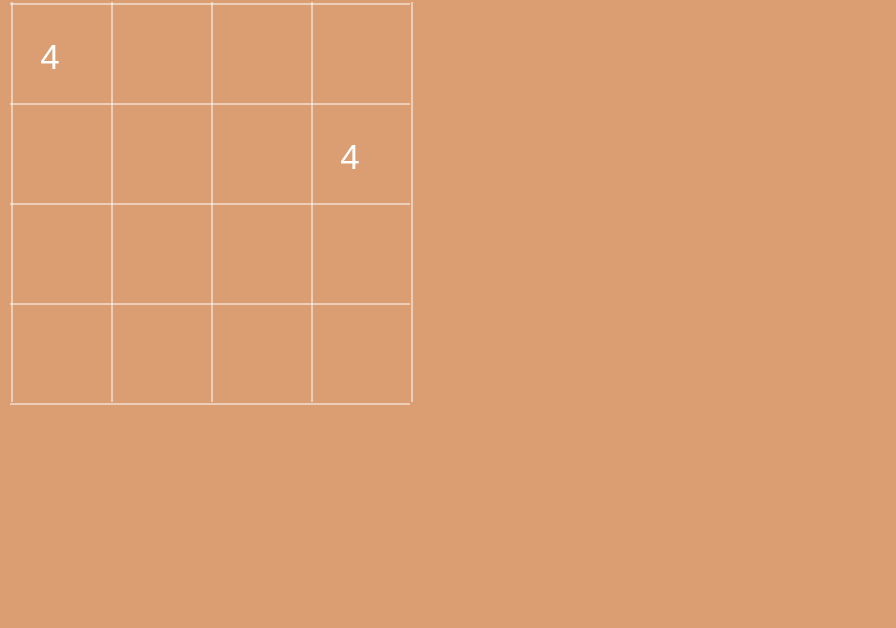
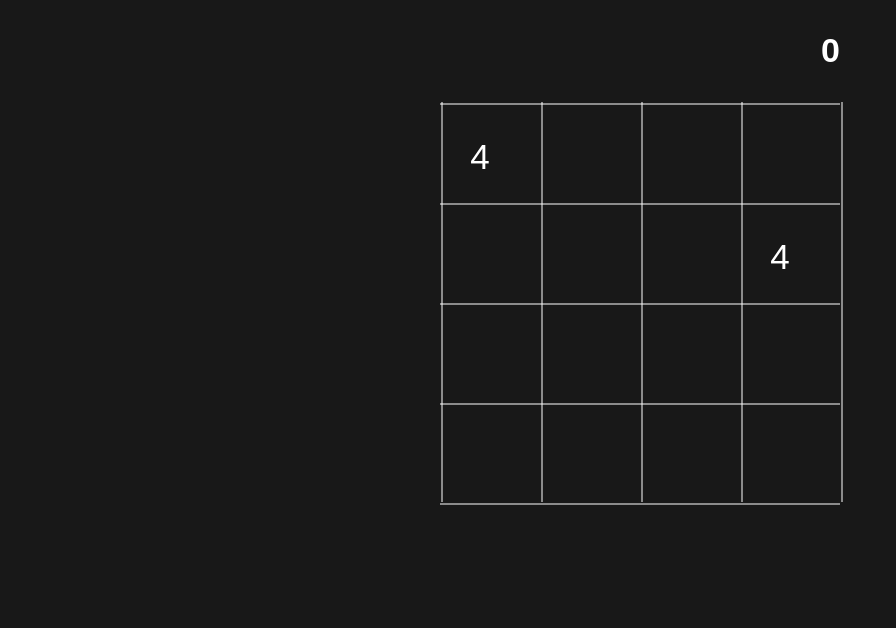
Before and after one commit to apolloskim/that-game-app, a website with bundled scripts: page index.html in a window 1280 px wide. Shown: the part 172-800 px from the top of the page, without its empty margins (0-896 px from the left). Built offline with nearby package versions, Linux system fonts and the light colour scheme.

Commit message:
Remove position: fixed and add padding-top

```diff
--- a/style.css
+++ b/style.css
@@ -4,18 +4,19 @@ html{
 }
 
 body {
-  position:fixed;
+  /* position:fixed; */
   max-height: 100%;
   overflow: auto;
   margin: 0;
   padding: 0;
   display: flex;
   align-items: center;
-  background-color: #DA9E72;
+  background-color: #181818;
   background-repeat: no-repeat;
   justify-content: center;
   flex-direction: column;
   touch-action: none;
+  padding-top: 100px;
 }
 
 #container {
```
